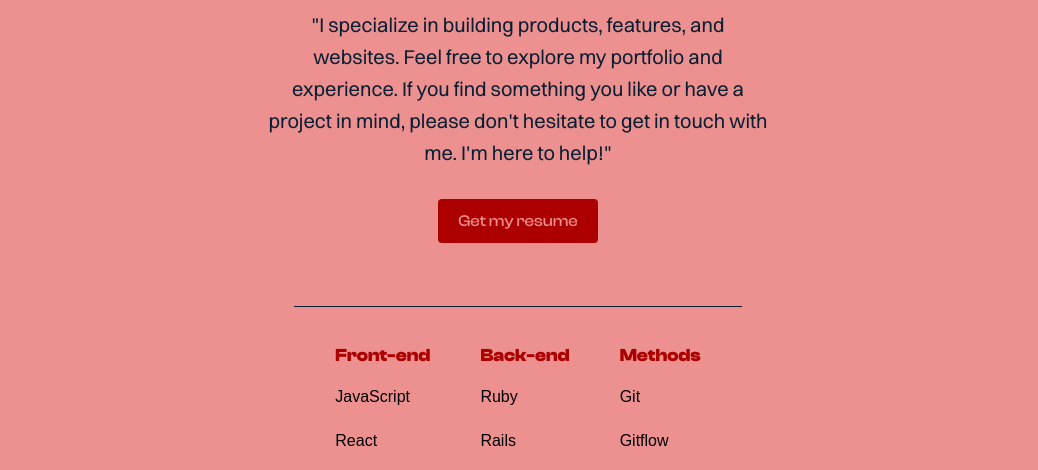
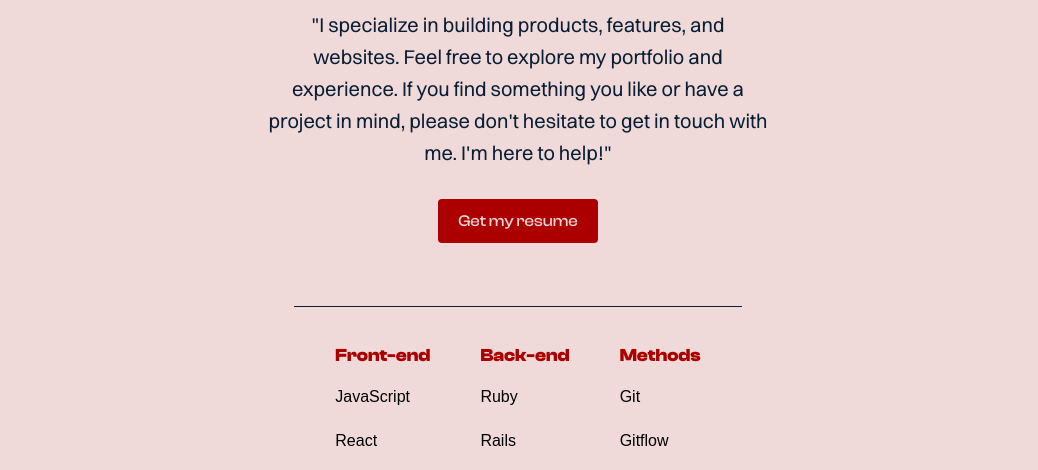
Before and after one commit to Ellyboi/Portfolio, a website: page index.html in a window 1280 px wide. Shown: the part 327-797 px from the top of the page, without its empty margins (122-1160 px from the left). Drawn offline with Linux system fonts and the light colour scheme.

Commit message:
update color

```diff
--- a/css/style.css
+++ b/css/style.css
@@ -2,7 +2,7 @@
 @import url("clash-display.css");
 
 :root {
-  --light: #ec8f8ffb;
+  --light: #f0d9d9fb;
   --dark: #0a1f33;
   --accent: #ac0000;
 
```
